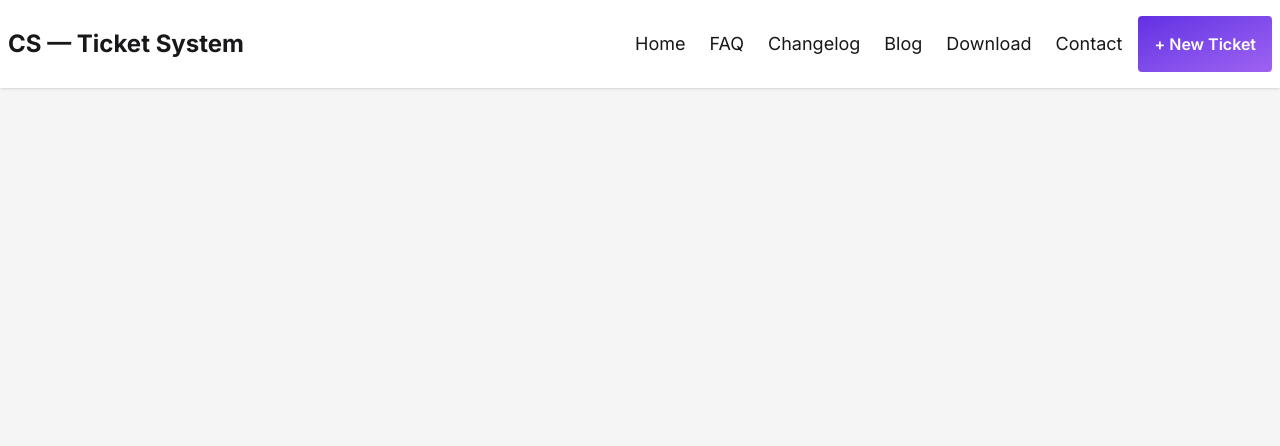
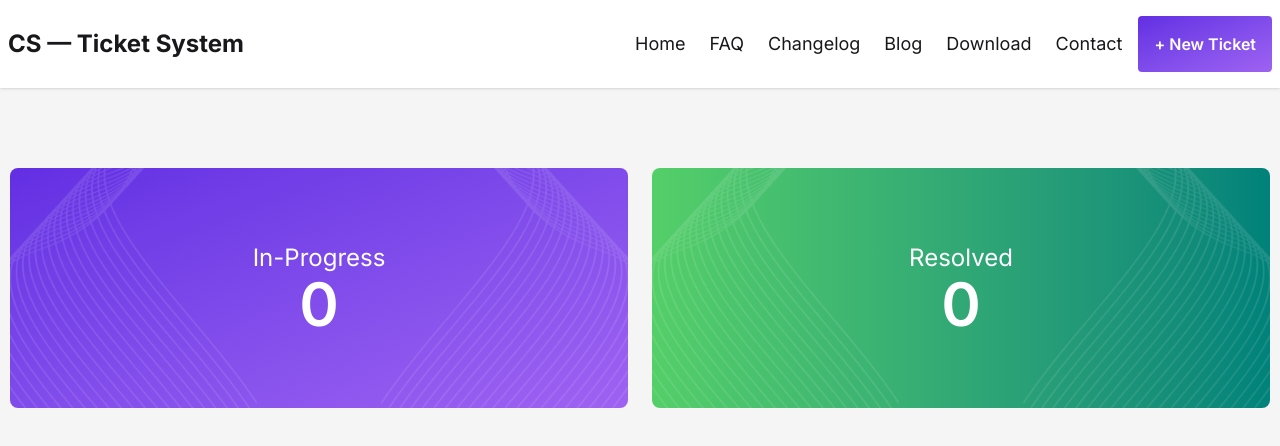
Before and after one commit to Nur-Nayeem/assignment-7-programming-hero, a React (Vite) app: page / in a window 1280 px wide. Shown: the top 446 px of the page. Built offline with nearby package versions, Linux system fonts and the light colour scheme.

Commit message:
added banner section

```diff
--- a/src/App.jsx
+++ b/src/App.jsx
@@ -1,11 +1,13 @@
 import React from 'react'
 import './App.css'
 import Navbar from './components/Navbar/Navbar'
+import Banner from './components/banner/Banner'
 
 const App = () => {
   return (
     <div className='bg-[#F5F5F5] h-screen font-inter'>
       <Navbar />
+      <Banner />
     </div>
   )
 }
--- /dev/null
+++ b/src/components/banner/Banner.jsx
@@ -0,0 +1,31 @@
+import React from 'react'
+import bannerBgImg from '../../assets/vector1.png'
+
+const Banner = () => {
+    return (
+        <div className='container mx-auto grid px-2.5 grid-cols-1 sm:grid-cols-2 gap-6 my-20 text-white'>
+            <div className='relative bg-gradient-to-br from-[#632EE3] to-[#9F62F2] rounded-lg h-44 md:h-60 flex flex-col justify-center items-center'>
+                <h3 className='text-2xl'>In-Progress</h3>
+                <h1 className='text-6xl font-semibold'>0</h1>
+                <figure className='absolute top-0 left-0 h-full w-2/5'>
+                    <img className='h-full' src={bannerBgImg} alt="banner decoration" />
+                </figure>
+                <figure className='absolute top-0 right-0 h-full w-2/5'>
+                    <img className='h-full rotate-y-180' src={bannerBgImg} alt="banner decoration" />
+                </figure>
+            </div>
+            <div className='relative bg-gradient-to-r from-[#54CF68] to-[#00827A] rounded-lg h-44 md:h-60 flex flex-col justify-center items-center'>
+                <h3 className='text-2xl'>Resolved</h3>
+                <h1 className='text-6xl font-semibold'>0</h1>
+                <figure className='absolute top-0 left-0 h-full w-2/5'>
+                    <img className='h-full' src={bannerBgImg} alt="banner decoration" />
+                </figure>
+                <figure className='absolute top-0 right-0 h-full w-2/5'>
+                    <img className='h-full rotate-y-180' src={bannerBgImg} alt="banner decoration" />
+                </figure>
+            </div>
+        </div>
+    )
+}
+
+export default Banner
```
